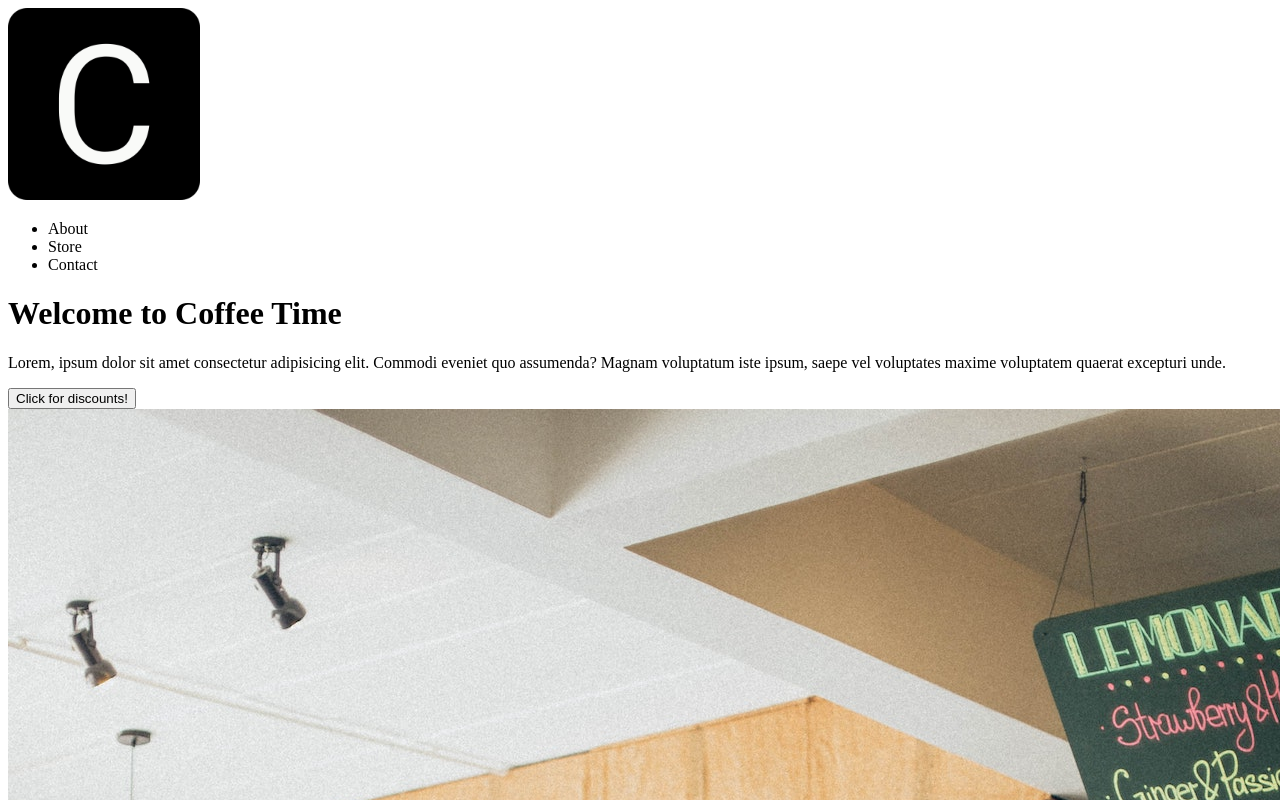
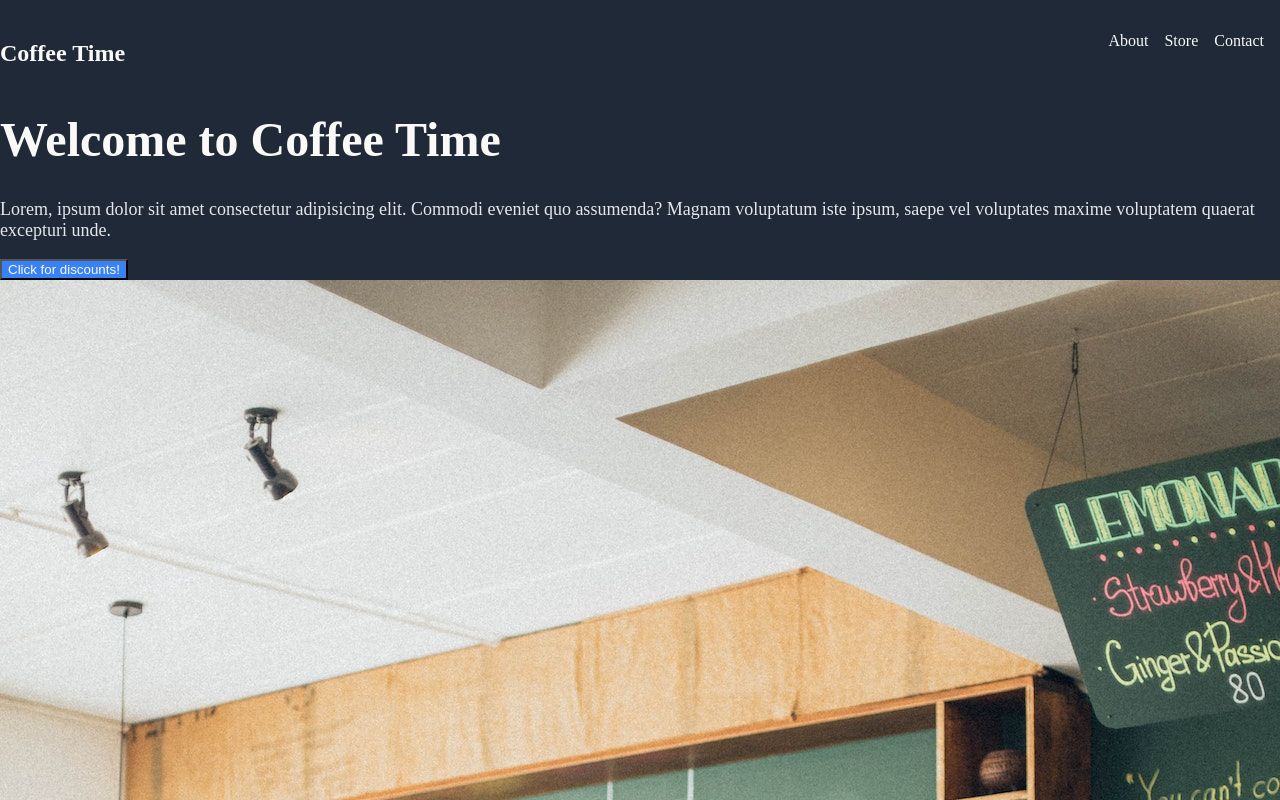
Before and after one commit to JustVDev/odin-landing-page, a plain HTML site: page index.html in a window 1280 px wide. Shown: the top 800 px of the page. Drawn offline with Linux system fonts and the light colour scheme.

Commit message:
Start CSS, add colors and fonts

```diff
--- a/index.html
+++ b/index.html
@@ -32,10 +32,10 @@
 	</head>
 	<body>
 		<div class="container">
-			<header>
-				<img src="./img/favicon/android-chrome-192x192.png" alt="Coffee Time" />
+			<header class="header">
+				<h5 class="logo">Coffee Time</h5>
 				<!-- nav links -->
-				<ul>
+				<ul class="nav">
 					<li><a href="#"></a>About</li>
 					<li><a href="#"></a>Store</li>
 					<li><a href="#"></a>Contact</li>
@@ -45,7 +45,7 @@
 			<main>
 				<div class="main-content">
 					<h1>Welcome to Coffee Time</h1>
-					<p>
+					<p class="hero-text">
 						Lorem, ipsum dolor sit amet consectetur adipisicing elit. Commodi
 						eveniet quo assumenda? Magnam voluptatum iste ipsum, saepe vel
 						voluptates maxime voluptatem quaerat excepturi unde.
@@ -94,8 +94,8 @@
 			</section>
 
 			<section class="quote">
-				<h4>"Believe you can and you're halfway there."</h4>
-				<h4>- Theodore Roosevelt</h4>
+				<h4 class="quote-text">"Believe you can and you're halfway there."</h4>
+				<h4 class="quote-name">- Theodore Roosevelt</h4>
 			</section>
 
 			<section class="cta">
@@ -106,7 +106,7 @@
 				<button class="btn">Sign Up!</button>
 			</section>
 
-			<footer>
+			<footer class="footer">
 				<h6>Copyright &copy; The Odin Project <span id="year"></span></h6>
 			</footer>
 		</div>
--- a/style.css
+++ b/style.css
@@ -0,0 +1,82 @@
+html,
+body {
+	margin: 0;
+	padding: 0;
+	box-sizing: border-box;
+}
+ul,
+li {
+	padding: 8px;
+	list-style-type: none;
+}
+/* provided styles */
+header,
+footer,
+main {
+	background: #1f2937;
+}
+h1 {
+	font-size: 48px;
+	font-weight: 900;
+	color: #f9faf8;
+}
+.hero-text,
+h6 {
+	font-size: 18px;
+	color: #e5e7eb;
+}
+.btn,
+.cta {
+	background: #3882f6;
+}
+
+h3 {
+	font-size: 36px;
+	color: #1f2937;
+}
+.cta > h3,
+.cta > p {
+	color: #f9faf8;
+}
+.btn {
+	color: #f9faf8;
+}
+.logo {
+	font-size: 24px;
+	color: #f9faf8;
+}
+li {
+	color: #f9faf8;
+}
+
+.card > img {
+	border: 3px solid #3882f6;
+}
+
+.quote {
+	background: #e5e7eb;
+}
+.quote-text {
+	font-size: 36px;
+	font-style: italic;
+	color: #1f2937;
+}
+.quote-name {
+	font-size: 24px;
+	color: #1f2937;
+}
+/* my styling */
+.container {
+	display: flex;
+	flex-direction: column;
+}
+
+header {
+	display: flex;
+	justify-content: space-between;
+	height: 10vh;
+}
+
+.nav {
+	display: flex;
+}
```
